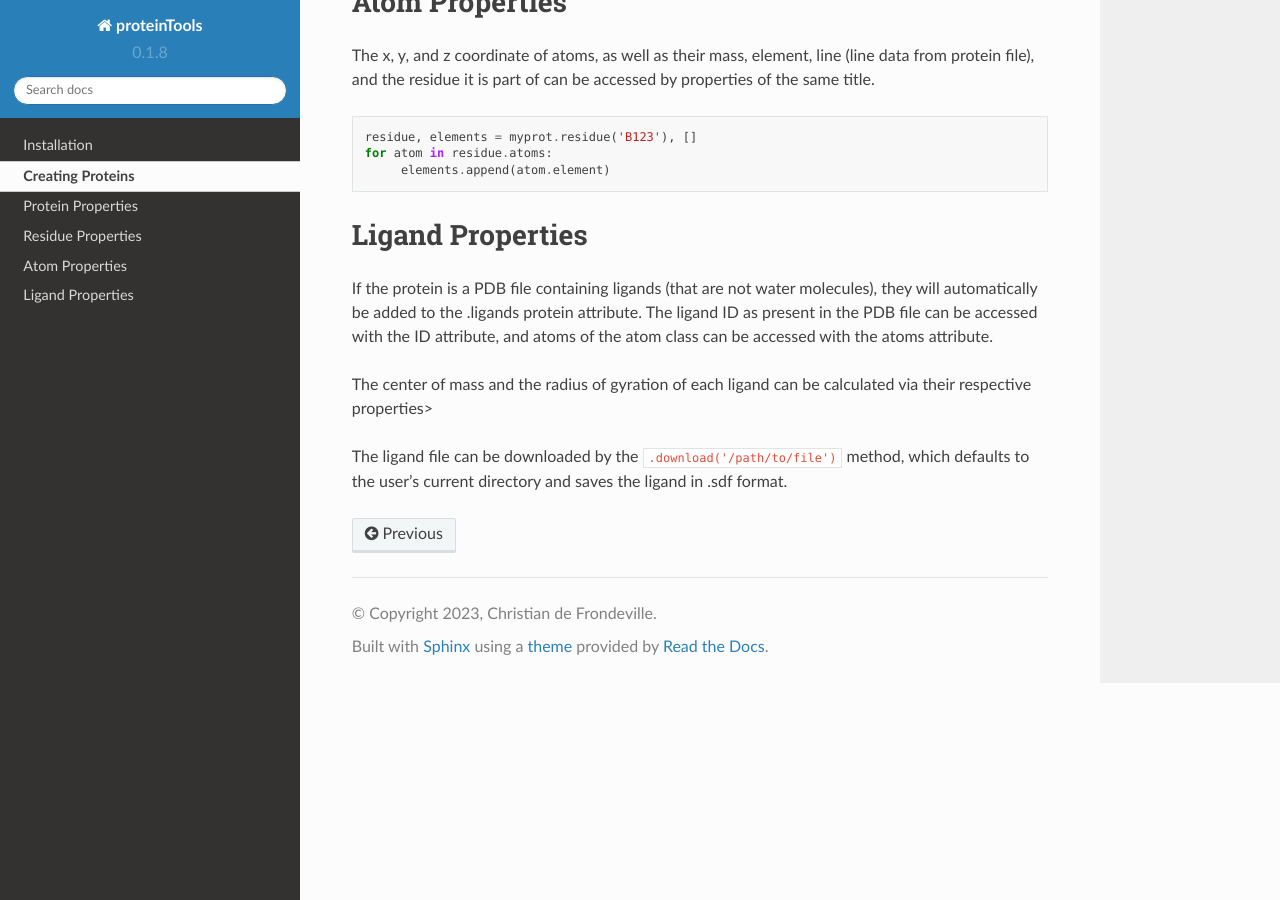
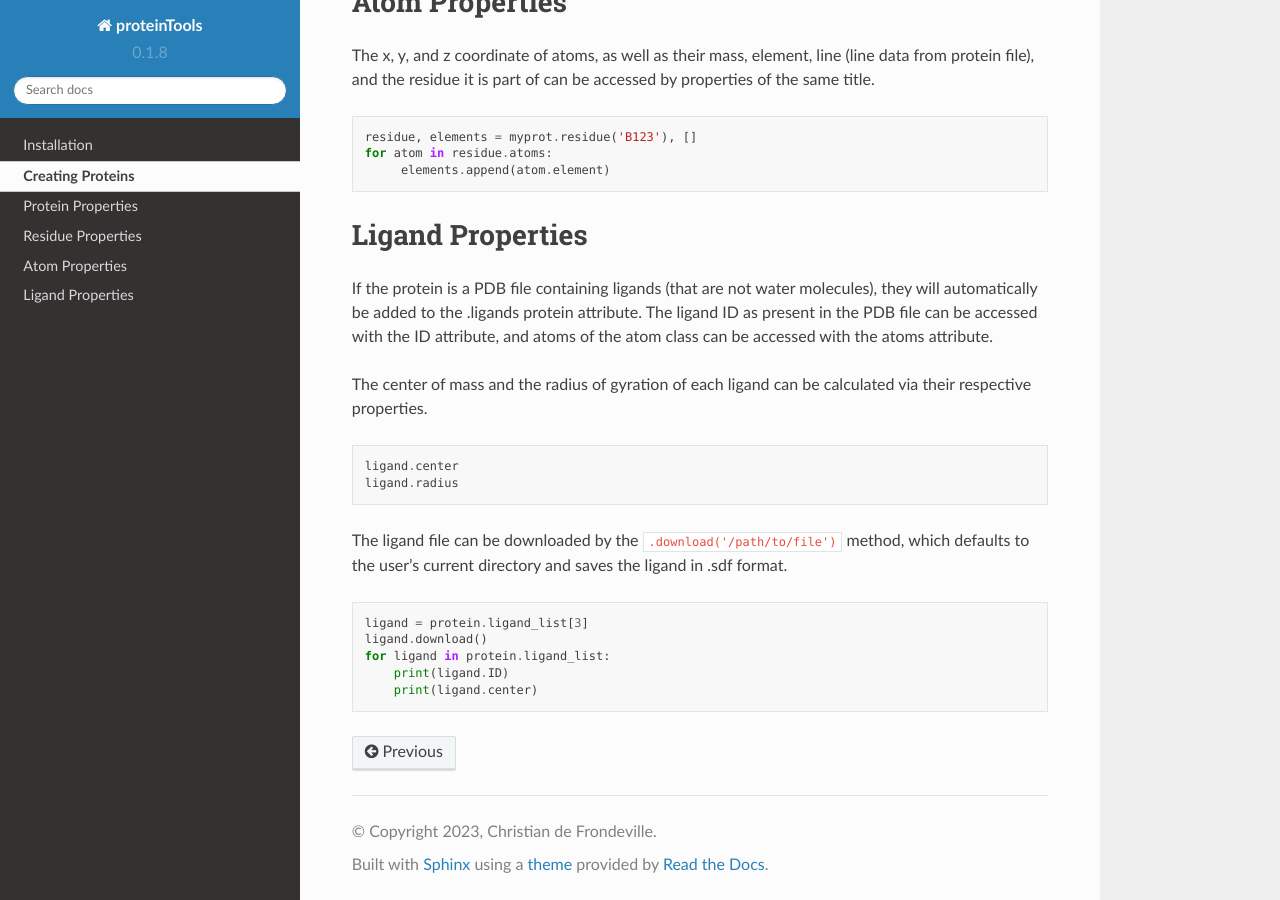
Before and after one commit to tiger1deF/proteinTools, a Sphinx documentation site: the page built from docs/source/documentation.rst, in a window 1280 px wide and 900 px high, scrolled down 2288 px. Built offline with Sphinx 7.4.7 and the Read the Docs theme 2.0.0, drawn with Linux system fonts in a browser that asks for light colours.

Commit message:
Update documentation.rst

```diff
--- a/docs/source/documentation.rst
+++ b/docs/source/documentation.rst
@@ -112,15 +112,17 @@ Ligand Properties
 --------------
 If the protein is a PDB file containing ligands (that are not water molecules), they will automatically be added to the .ligands protein attribute. The ligand ID as present in the PDB file can be accessed with the ID attribute, and atoms of the atom class can be accessed with the atoms attribute.
 
-The center of mass and the radius of gyration of each ligand can be calculated via their respective properties>
+The center of mass and the radius of gyration of each ligand can be calculated via their respective properties.
 
 .. code-block:: python
+
    ligand.center
    ligand.radius
 
 The ligand file can be downloaded by the ``.download('/path/to/file')`` method, which defaults to the user's current directory and saves the ligand in .sdf format.
 
 .. code-block:: python
+
    ligand = protein.ligand_list[3]
    ligand.download()
    for ligand in protein.ligand_list:
```
